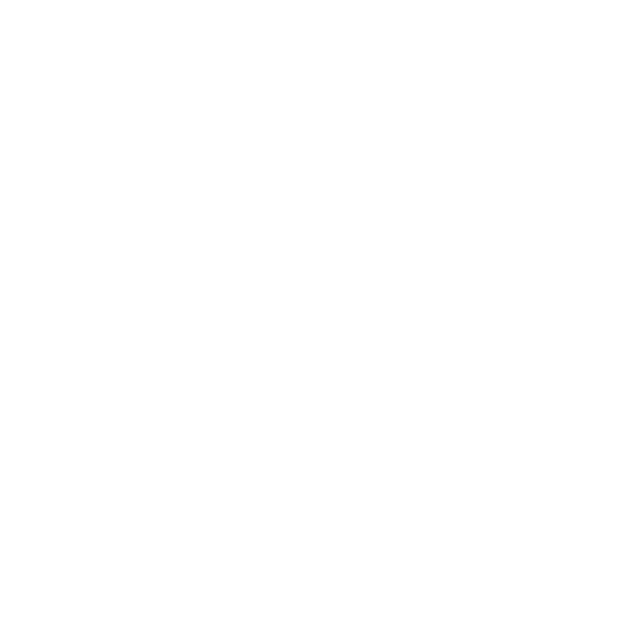
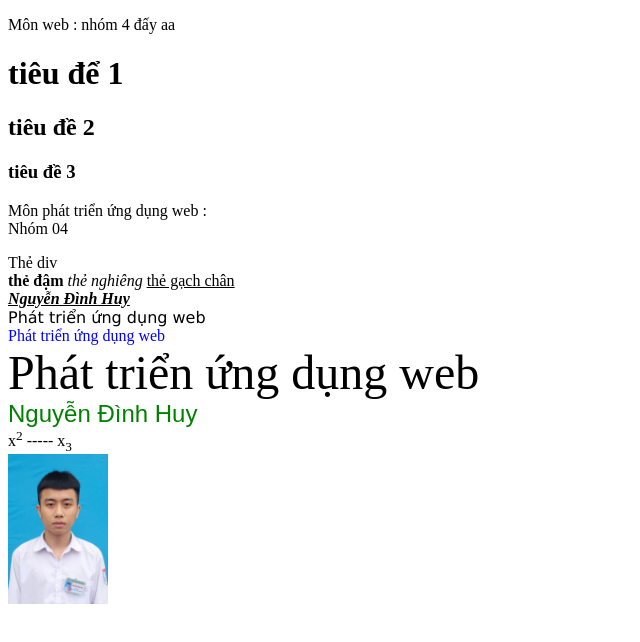
Before and after one commit to NguyenDinhHuy05/2321050129, a plain HTML site: page bai2/index.html in a window 1280 px wide. Shown: the whole page, without its empty margins (0-640 px from the left). Drawn offline with Linux system fonts and the light colour scheme.

Commit message:
add foder img

```diff
--- a/bai2/index.html
+++ b/bai2/index.html
@@ -1,9 +1,43 @@
 <!DOCTYPE html>
-<html lang = "en">
+<html lang="en">
     <head>
         <title>Bài 2 </title>
     </head>
     <body>
 
+        <!-- chú thích -->
+        <!-- Ctrl + k + c
+        Ctrl + / -->
+        <!-- p : thẻ phân loại -->
+        <p>Môn web : nhóm 4 đấy aa  </p>
+        <!-- h : tiêu đề mục  -->
+        <h1>tiêu để 1</h1>
+        <h2>tiêu đề 2</h2>
+        <h3>tiêu đề 3</h3>
+        <!-- thẻ br xuống dòng  -->
+        <p>
+            Môn phát triển ứng dụng web : <br>
+            Nhóm 04
+        </p>
+        <div>Thẻ div</div>
+        <b>thẻ đậm</b>
+        <i>thẻ nghiêng</i>
+        <u>thẻ gạch chân</u>
+        <br>
+        <i><b><u>Nguyễn Đình Huy</u></b></i>
+        <div>
+            <font face="verdana">Phát triển ứng dụng web</font>
+            <br><font color="blue">Phát triển ứng dụng web</font>
+            <br><font size="10">Phát triển ứng dụng web</font>
+            <br><font face="arial" color="green" size="5">Nguyễn Đình Huy</font>
+        </div>
+        <!-- định dạng chỉ số trên sup , chỉ số dưới sub -->
+        <div>
+            x<sup>2</sup>
+            -----  x<sub>3</sub>
+        </div>
+        <!-- chèn ảnh  -->
+        <img src="../img/Portrait.jpg" alt="" style="width : 100px">
+
     </body>
 </html>
```
Also changed, not shown: img/Portrait.jpg (added).
